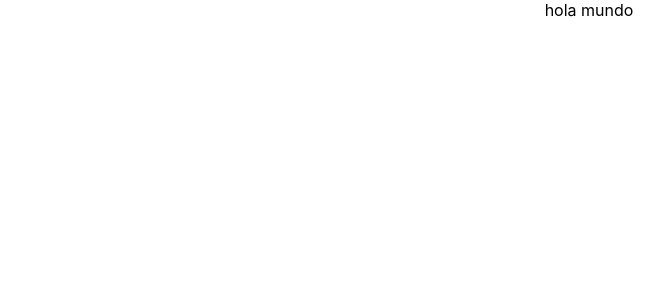
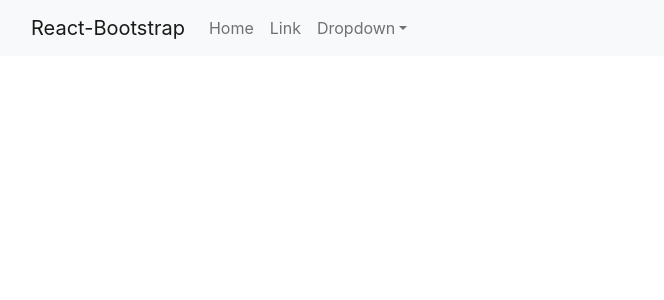
Before and after one commit to lau7aro-maza/react-app-, a React (Create React App) app: page / in a window 1280 px wide. Shown: the top 300 px of the page, without its empty margins (51-715 px from the left). Built offline with nearby package versions, Linux system fonts and the light colour scheme.

Commit message:
creacion de navbar

```diff
--- a/package.json
+++ b/package.json
@@ -6,7 +6,9 @@
     "@testing-library/jest-dom": "^5.16.3",
     "@testing-library/react": "^12.1.4",
     "@testing-library/user-event": "^13.5.0",
+    "bootstrap": "^5.1.3",
     "react": "^17.0.2",
+    "react-bootstrap": "^2.2.2",
     "react-dom": "^17.0.2",
     "react-scripts": "5.0.0",
     "web-vitals": "^2.1.4"
--- a/public/index.html
+++ b/public/index.html
@@ -8,6 +8,12 @@
     <meta
       name="description"
       content="Web site created using create-react-app"
+    />
+    <link
+      rel="stylesheet"
+      href="https://cdn.jsdelivr.net/npm/bootstrap@5.1.3/dist/css/bootstrap.min.css"
+      integrity="sha384-1BmE4kWBq78iYhFldvKuhfTAU6auU8tT94WrHftjDbrCEXSU1oBoqyl2QvZ6jIW3"
+      crossorigin="anonymous"
     />
     <link rel="apple-touch-icon" href="%PUBLIC_URL%/logo192.png" />
     <!--
--- a/src/App.js
+++ b/src/App.js
@@ -1,13 +1,10 @@
-import logo from './logo.svg';
-import './App.css';
+import React from "react";
+import Navbar from "./components/NavBar";
 
-function App() {
-
-let mystring = 'hola mundo';
-
+function App(){
   return (
-    <div className="App">
-      {mystring}
+    <div>
+      <Navbar />
     </div>
   );
 }
--- /dev/null
+++ b/src/components/NavBar.jsx
@@ -0,0 +1,30 @@
+import * as React from 'react';
+import { Container, Nav, Navbar, NavDropdown } from 'react-bootstrap';
+
+export default function NavBar() {
+    return (
+        <Navbar bg="light" expand="lg">
+  <Container>
+    <Navbar.Brand href="#home">React-Bootstrap</Navbar.Brand>
+    <Navbar.Toggle aria-controls="basic-navbar-nav" />
+    <Navbar.Collapse id="basic-navbar-nav">
+      <Nav className="me-auto">
+        <Nav.Link href="#home">Home</Nav.Link>
+        <Nav.Link href="#link">Link</Nav.Link>
+        <NavDropdown title="Dropdown" id="basic-nav-dropdown">
+          <NavDropdown.Item href="#action/3.1">Action</NavDropdown.Item>
+          <NavDropdown.Item href="#action/3.2">Another action</NavDropdown.Item>
+          <NavDropdown.Item href="#action/3.3">Something</NavDropdown.Item>
+          <NavDropdown.Divider />
+          <NavDropdown.Item href="#action/3.4">Separated link</NavDropdown.Item>
+        </NavDropdown>
+      </Nav>
+    </Navbar.Collapse>
+  </Container>
+</Navbar>
+    );
+
+
+
+
+};
```
Also changed, not shown: 1 other file (tests, documents, lock files or other folders).
